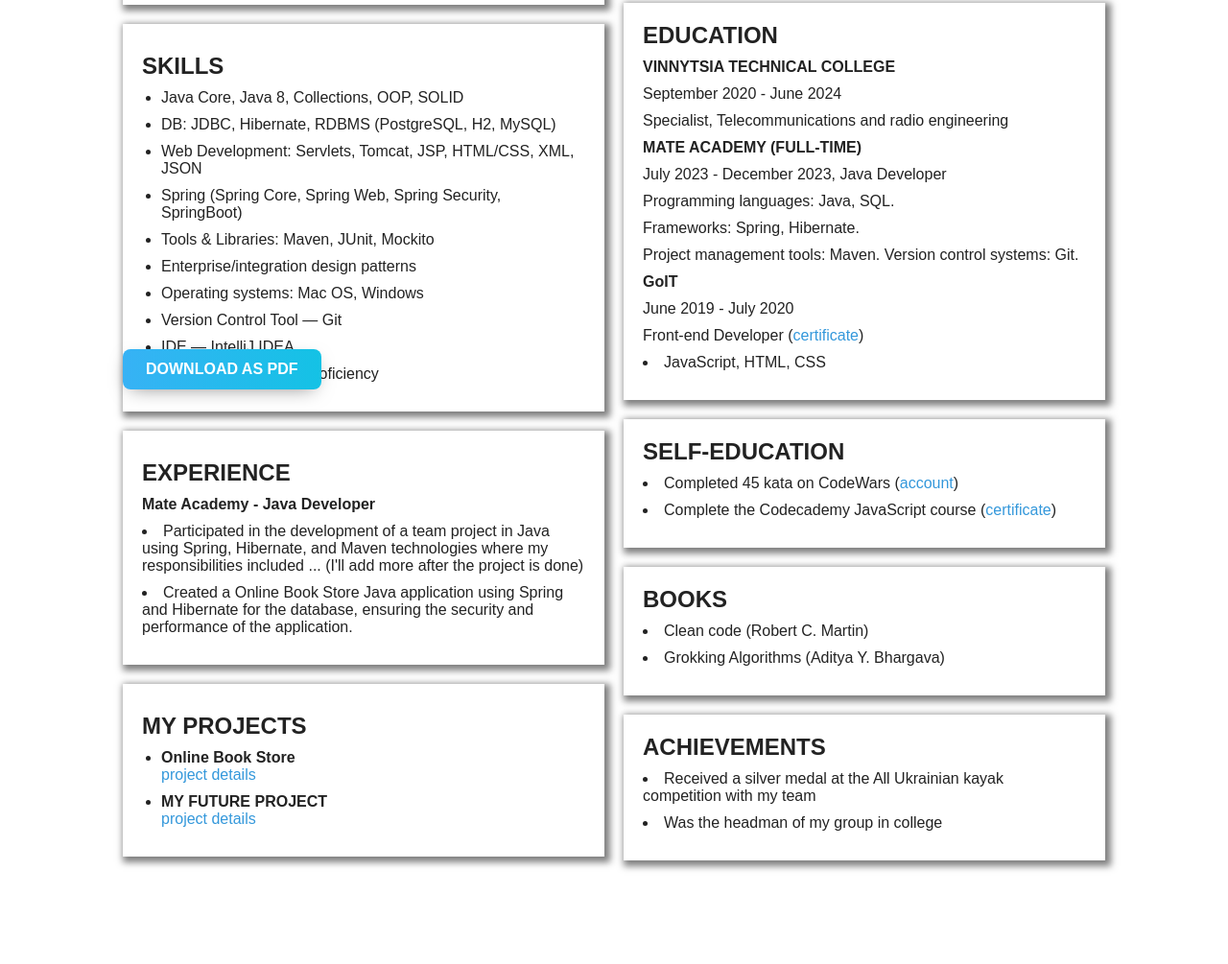
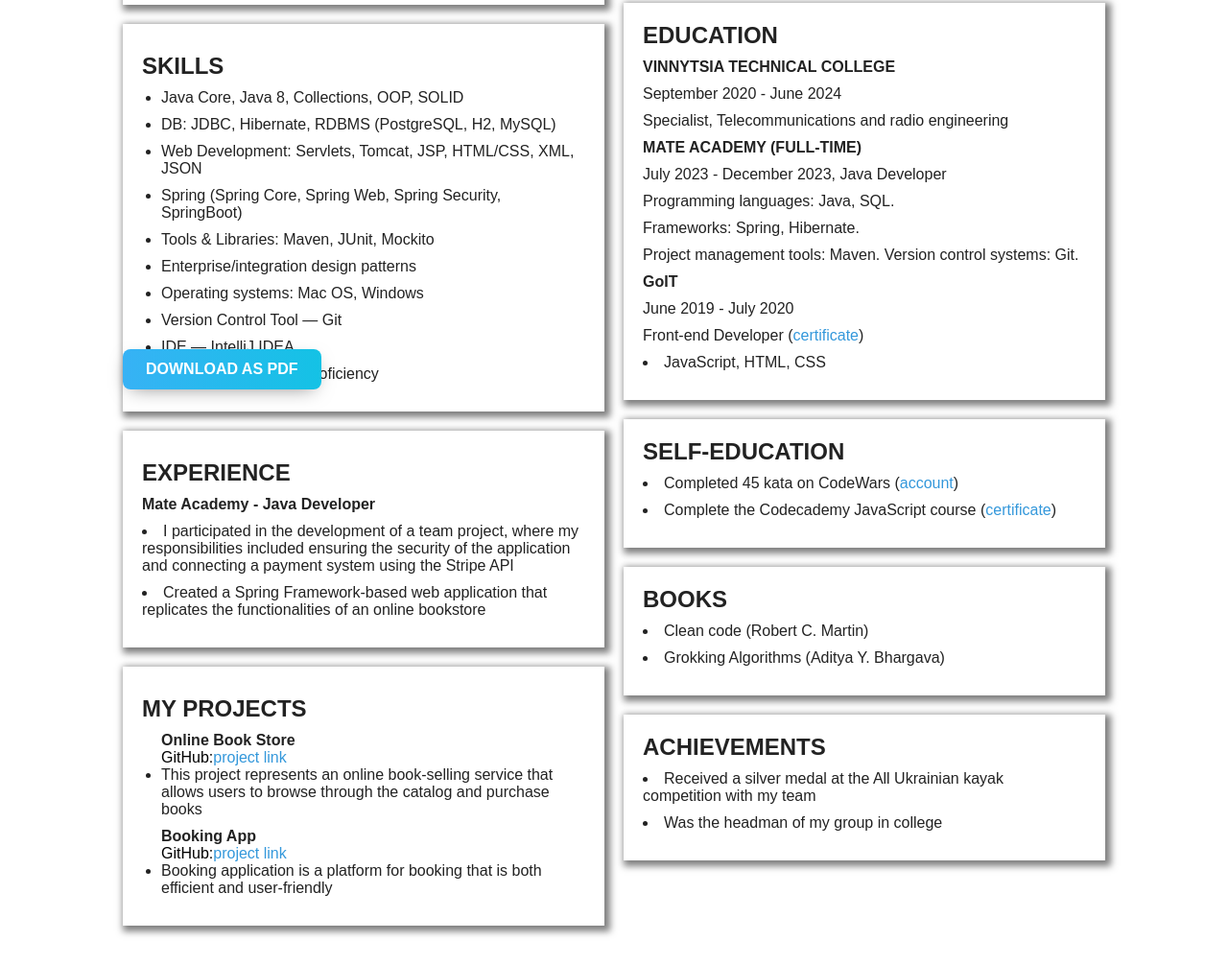
Before and after one commit to anigilator479/CV, a plain HTML site: page index.html in a window 1280 px wide. Shown: the part 354-1359 px from the top of the page at 96% size. Before the commit the page ends 1291 px from the top, so only its background shows below. Drawn offline with Linux system fonts and the light colour scheme.

Commit message:
changed index.html

```diff
--- a/index.html
+++ b/index.html
@@ -45,21 +45,28 @@
                 <section id="experience">
                     <h2 id="topic">EXPERIENCE</h2>
                     <p id="peshka"><strong>Mate Academy - Java Developer</strong><br></p>
-                    <li>Participated in the development of a team project in Java using Spring, Hibernate, and Maven technologies where my responsibilities included ... (I'll add more after the project is done)</li>
-                    <li>Created a Online Book Store Java application using Spring and Hibernate for the database, ensuring the security and performance of the application.</li>
+                    <li>I participated in the development of a team project, where my
+                        responsibilities included ensuring the security of the application and
+                        connecting a payment system using the Stripe API</li>
+                    <li>Created a Spring Framework-based web application that replicates
+                        the functionalities of an online bookstore</li>
                 </section>
 
                 <section id="projects">
                     <h2 id="topic">MY PROJECTS</h2>
                     <ul>
-                        <li><strong>Online Book Store</strong><br>
-                            <a href="project-link">project details</a></li>
-                        <li><strong>MY FUTURE PROJECT</strong><br>
-                            <a href="project-link">project details</a></li>
+                        <p><strong>Online Book Store</strong><br>
+                            <a style="color: black;">GitHub:<a href="https://github.com/anigilator479/Online-Book-store">project link</a></a></p>
+                            <li>This project represents an online book-selling service that allows
+                                users to browse through the catalog and purchase books</li>
+                        <p><strong>Booking App</strong><br>
+                            <a style="color: black;">GitHub:<a href="https://github.com/jv-jul23-BandApart/booking-app">project link</a></a></p>
+                            <li>Booking application is a platform for booking that is both efficient
+                                and user-friendly</li>
                     </ul>
                 </section>
                 <div class="dwn-button">
-                    <form action="https://drive.google.com/file/d/13Qf7yQV5a0SyHWVm5Y3B0Snskd7PD9Jr/view?usp=sharing">
+                    <form action="https://drive.google.com/file/d/1i5QxPToe3u8lQ0tCblsltgLfI36JLdVJ/view?usp=sharing">
                     <button type="submit" class="download-btn">Download as PDF</button>
                     </form>
                 </div>
@@ -69,7 +76,7 @@
                     <h2 id="topic">CONTACT</h2>
                       <p>Phone: +380678732523 (<a href="https://t.me/svatikk56">Telegram</a>)</p>
                       <p>Email: tsytsiura.sviatoslav@gmail.com</p>
-                      <p><a href="https://www.linkedin.com/in/%D1%81%D0%B2%D1%8F%D1%82%D0%BE%D1%81%D0%BB%D0%B0%D0%B2-%D1%86%D0%B8%D1%86%D1%8E%D1%80%D0%B0-749093298/">LinkedIn</a></p>
+                      <p><a href="https://www.linkedin.com/in/sviatoslav-tsytsiura-749093298/">LinkedIn</a></p>
                       <p><a href="https://github.com/anigilator479">GitHub</a></p>
                       <p>Location: Vinnytsia, Ukraine (remote)</p>
 
```
